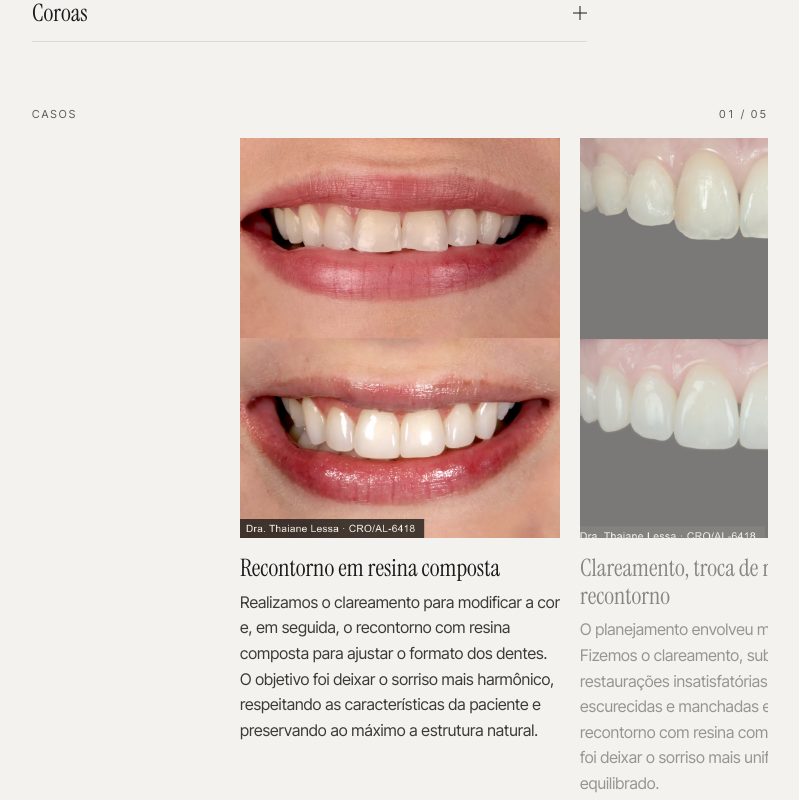
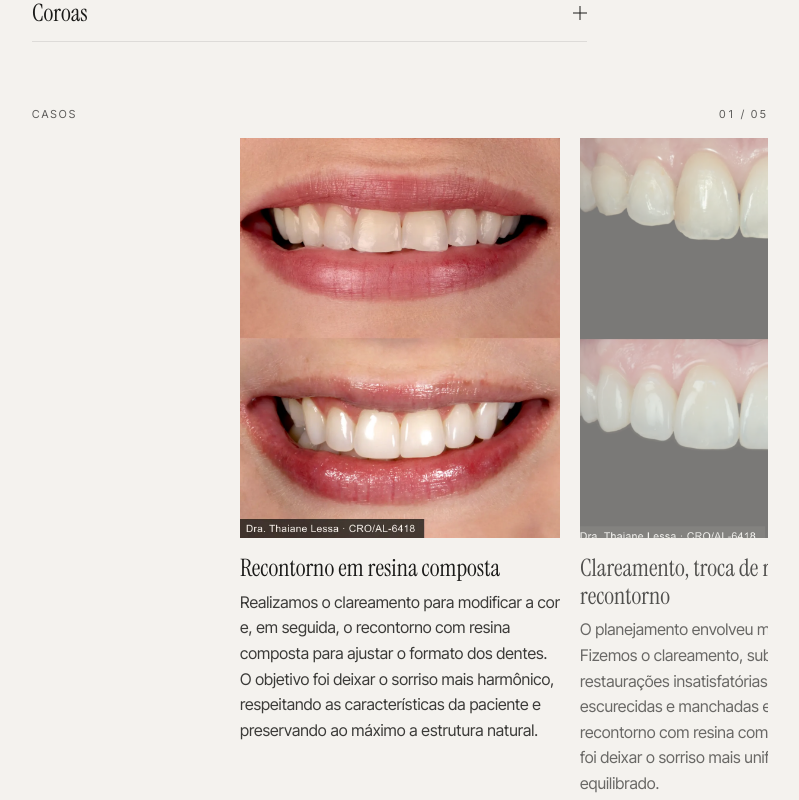
Before and after one commit to portelav/landing-drathaiane, a Next.js app: page / in a window 1280 px wide. Shown: the part 8800-9600 px from the top of the page, without its empty margins (456-1255 px from the left). Built offline with nearby package versions, Linux system fonts and the light colour scheme; no server answers.

Commit message:
fix(services): keep neighbour case text above the contrast floor
Neighbours dimmed as a whole to 50%, which left their text at 2.6:1 and failed Lighthouse's contrast audit on desktop. The photo still dims to 50%; the text now stops at 75%, the least it can fade and keep 4.5:1 on the cream.

```diff
--- a/src/components/services-cases.tsx
+++ b/src/components/services-cases.tsx
@@ -6,6 +6,8 @@ import { CASES } from "@/lib/services";
 
 const ARROW =
   "flex h-11 w-11 items-center justify-center border border-dark-10 text-lg text-dark-base transition-opacity duration-300 focus-visible:outline-2 focus-visible:outline-offset-2 focus-visible:outline-dark-base";
+
+const FADE = "transition-opacity duration-[400ms] ease-[var(--ease-out-quint)] motion-reduce:transition-none";
 
 const pad = (n: number) => String(n).padStart(2, "0");
 
@@ -49,8 +51,10 @@ const jump = (track: HTMLElement, slot: number) => {
 /**
  * The cases slide sideways under the thumb and stop on each photo (native
  * scroll snap: no scroll-driven moment of our own). The chosen case sits in
- * the middle, lit, with its neighbours at half opacity on either side, so the
- * edges say there is more. Tapping a neighbour brings it to the middle.
+ * the middle, lit, with its neighbours dimmed on either side, so the edges
+ * say there is more: the photo to 50%, the text only to 75%, the most it can
+ * fade and still read (4.5:1 on the cream). Tapping a neighbour brings it to
+ * the middle.
  *
  * It loops: once the track settles on a case in an outer run, it jumps,
  * without animation, to the same case in the middle run. Every copy of the
@@ -156,9 +160,9 @@ export function ServicesCases() {
               aria-hidden={copy || undefined}
               aria-label={copy ? undefined : `Caso ${index + 1} de ${COUNT}`}
               onClick={slot === active ? undefined : () => go(slot)}
-              className={`flex w-[84vw] shrink-0 snap-center flex-col gap-4 transition-opacity duration-[400ms] ease-[var(--ease-out-quint)] motion-reduce:transition-none sm:w-[22rem] lg:w-[20rem] ${lit ? "" : "cursor-pointer motion-safe:opacity-50"}`}
+              className={`flex w-[84vw] shrink-0 snap-center flex-col gap-4 sm:w-[22rem] lg:w-[20rem] ${lit ? "" : "cursor-pointer"}`}
             >
-              <div className="overflow-hidden bg-dark-10">
+              <div className={`${FADE} overflow-hidden bg-dark-10 ${lit ? "" : "motion-safe:opacity-50"}`}>
                 <Image
                   src={item.src}
                   alt={copy ? "" : item.alt}
@@ -168,7 +172,7 @@ export function ServicesCases() {
                   className={`block h-auto w-full transition-transform duration-700 ease-[var(--ease-out-quint)] motion-reduce:transition-none ${lit ? "" : "motion-safe:scale-[1.04]"}`}
                 />
               </div>
-              <div>
+              <div className={`${FADE} ${lit ? "" : "motion-safe:opacity-75"}`}>
                 <h4 className="m-0 font-display text-[1.5rem] font-normal leading-[1.15]">{item.title}</h4>
                 <p className="m-0 mt-2 text-[1rem] leading-[1.6] text-dark-base/85">{item.text}</p>
               </div>
```
Also changed, not shown: 2 other files (tests, documents, lock files or other folders).
